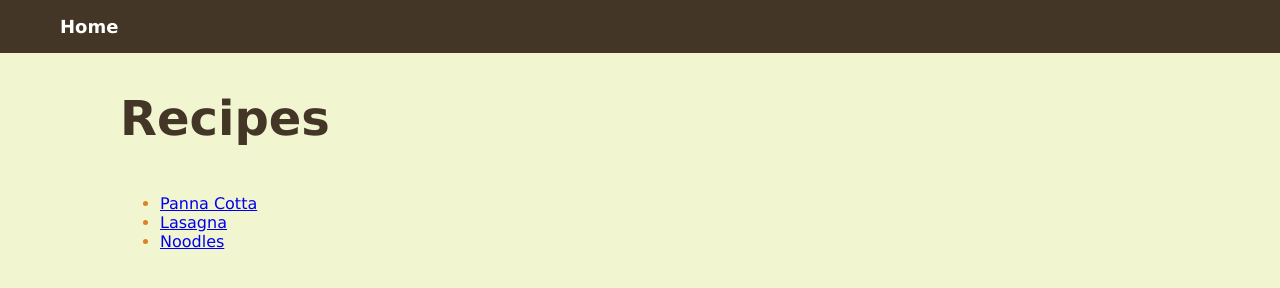
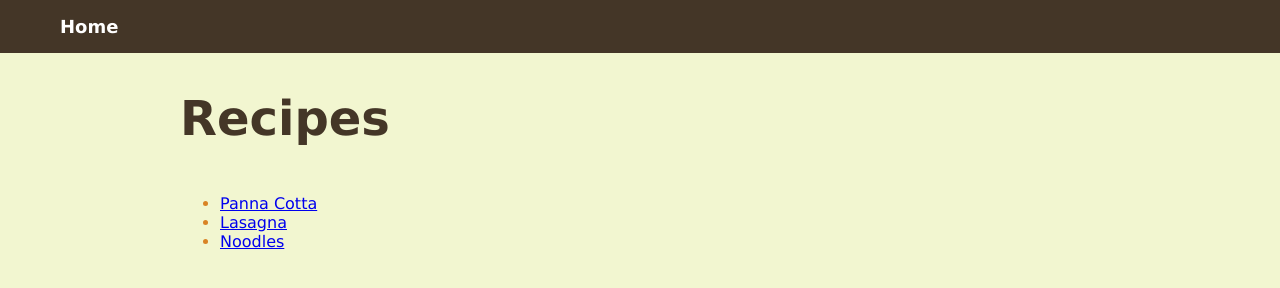
Before and after one commit to detierrez/odin-recipes, a plain HTML site: page index.html in a window 1280 px wide. Drawn offline with Linux system fonts and the light colour scheme.

Commit message:
Adjust body's margin and size

```diff
--- a/styles/style.css
+++ b/styles/style.css
@@ -27,7 +27,8 @@ body {
 }
 
 .main-container {
-  margin: 90px 120px;
+  margin: 90px 180px;
+  width: 800px;
 }
 
 img.preview {
```
